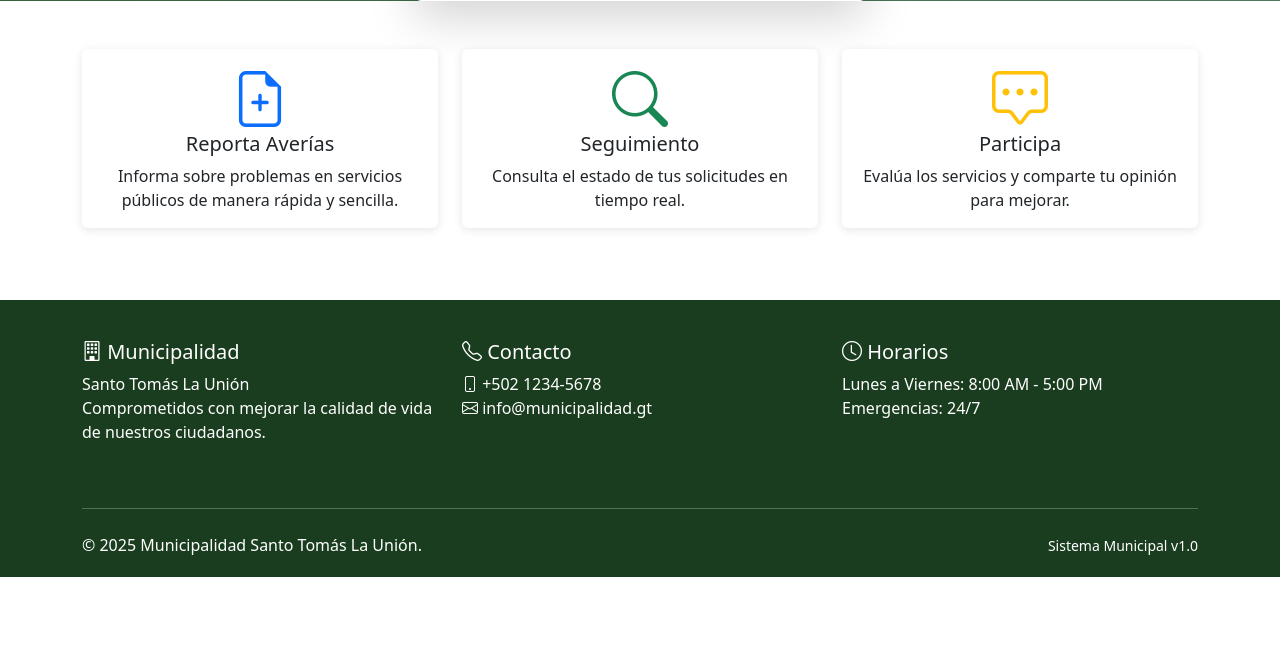
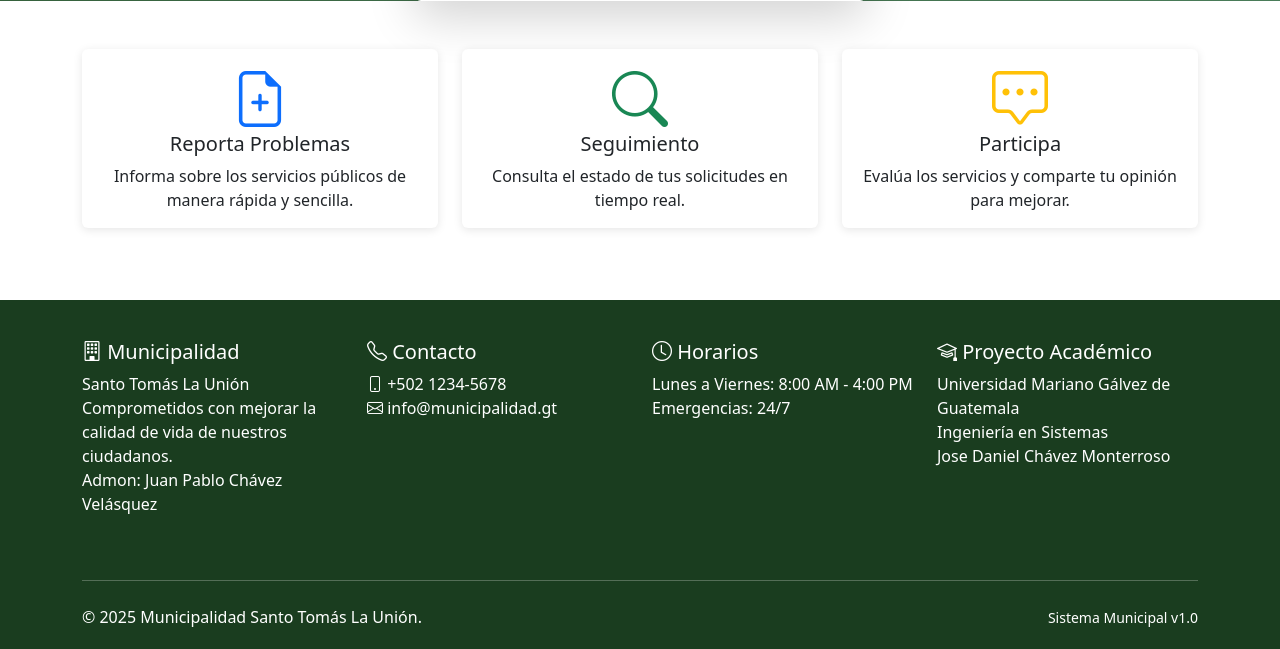
Before and after one commit to dchavezm6/Sistema-GSP, a Django app: page /auth/login/ in a window 1280 px wide. Shown: the part 643-1292 px from the top of the page. Before the commit the page ends 1220 px from the top, so only its background shows below. Run offline with Django 4.2, Linux system fonts and the light colour scheme; some libraries are stand-ins or nearby versions.

Commit message:
Se modificaron ciertas palabras del login

```diff
--- a/templates/auth/login.html
+++ b/templates/auth/login.html
@@ -46,8 +46,8 @@
             <div class="card card-dashboard h-100 text-center">
                 <div class="card-body">
                     <i class="bi bi-file-earmark-plus display-4 text-primary mb-3"></i>
-                    <h5 class="card-title">Reporta Averías</h5>
-                    <p class="card-text">Informa sobre problemas en servicios públicos de manera rápida y sencilla.</p>
+                    <h5 class="card-title">Reporta Problemas</h5>
+                    <p class="card-text">Informa sobre los servicios públicos de manera rápida y sencilla.</p>
                 </div>
             </div>
         </div>
--- a/templates/base.html
+++ b/templates/base.html
@@ -157,27 +157,42 @@
     <footer class="footer-municipal mt-auto">
     <div class="container">
         <div class="row">
-                <div class="col-lg-4 mb-4">
+            <div class="col-lg-3 mb-4">
                 <h5><i class="bi bi-building"></i> Municipalidad</h5>
                 <p>Santo Tomás La Unión<br>
-                    Comprometidos con mejorar la calidad de vida de nuestros ciudadanos.</p>
+                Comprometidos con mejorar la calidad de vida de nuestros ciudadanos.<br>
+                Admon: Juan Pablo Chávez Velásquez</p>
             </div>
-                <div class="col-lg-4 mb-4">
+
+            <div class="col-lg-3 mb-4">
                 <h5><i class="bi bi-telephone"></i> Contacto</h5>
                 <p>
                     <i class="bi bi-phone"></i> +502 1234-5678<br>
                     <i class="bi bi-envelope"></i> info@municipalidad.gt
                 </p>
             </div>
-                <div class="col-lg-4 mb-4">
+
+            <div class="col-lg-3 mb-4">
                 <h5><i class="bi bi-clock"></i> Horarios</h5>
                 <p>
-                        Lunes a Viernes: 8:00 AM - 5:00 PM<br>
+                    Lunes a Viernes: 8:00 AM - 4:00 PM<br>
                     Emergencias: 24/7
                 </p>
             </div>
+
+            <!-- NUEVO APARTADO -->
+            <div class="col-lg-3 mb-4">
+                <h5><i class="bi bi-mortarboard"></i> Proyecto Académico</h5>
+                <p>
+                    Universidad Mariano Gálvez de Guatemala<br>
+                    Ingeniería en Sistemas<br>
+                    Jose Daniel Chávez Monterroso
+                </p>
             </div>
+        </div>
+
         <hr class="my-4">
+
         <div class="row align-items-center">
             <div class="col-md-6">
                 <p class="mb-0">&copy; 2025 Municipalidad Santo Tomás La Unión.</p>
@@ -189,6 +204,7 @@
     </div>
 </footer>
 
+
     <!-- Bootstrap JS -->
     <script src="https://cdn.jsdelivr.net/npm/bootstrap@5.3.2/dist/js/bootstrap.bundle.min.js"></script>
 
```
Also changed, not shown: static/images/logo-muni.png (added). Lines whose indentation alone changed are shown as unchanged.
